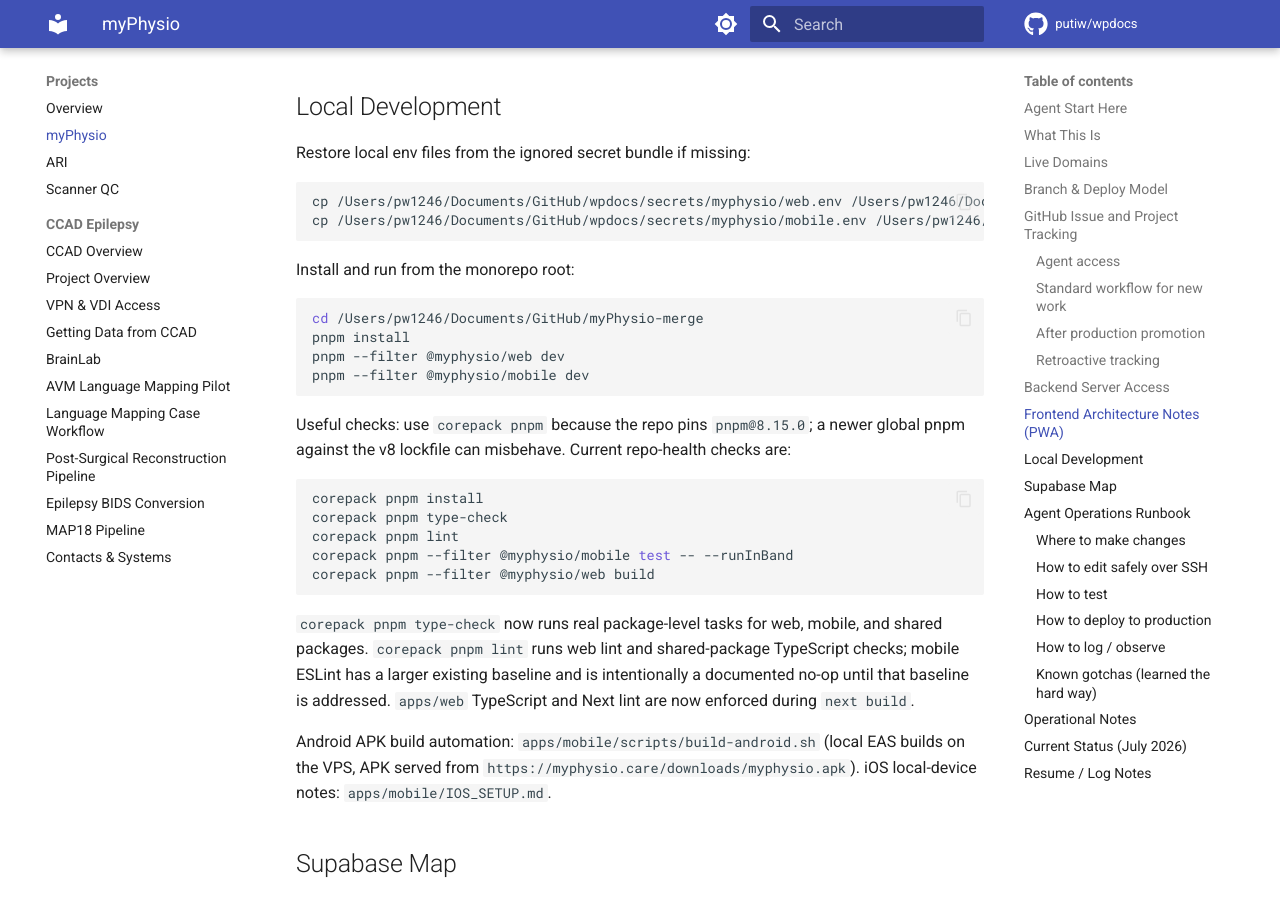
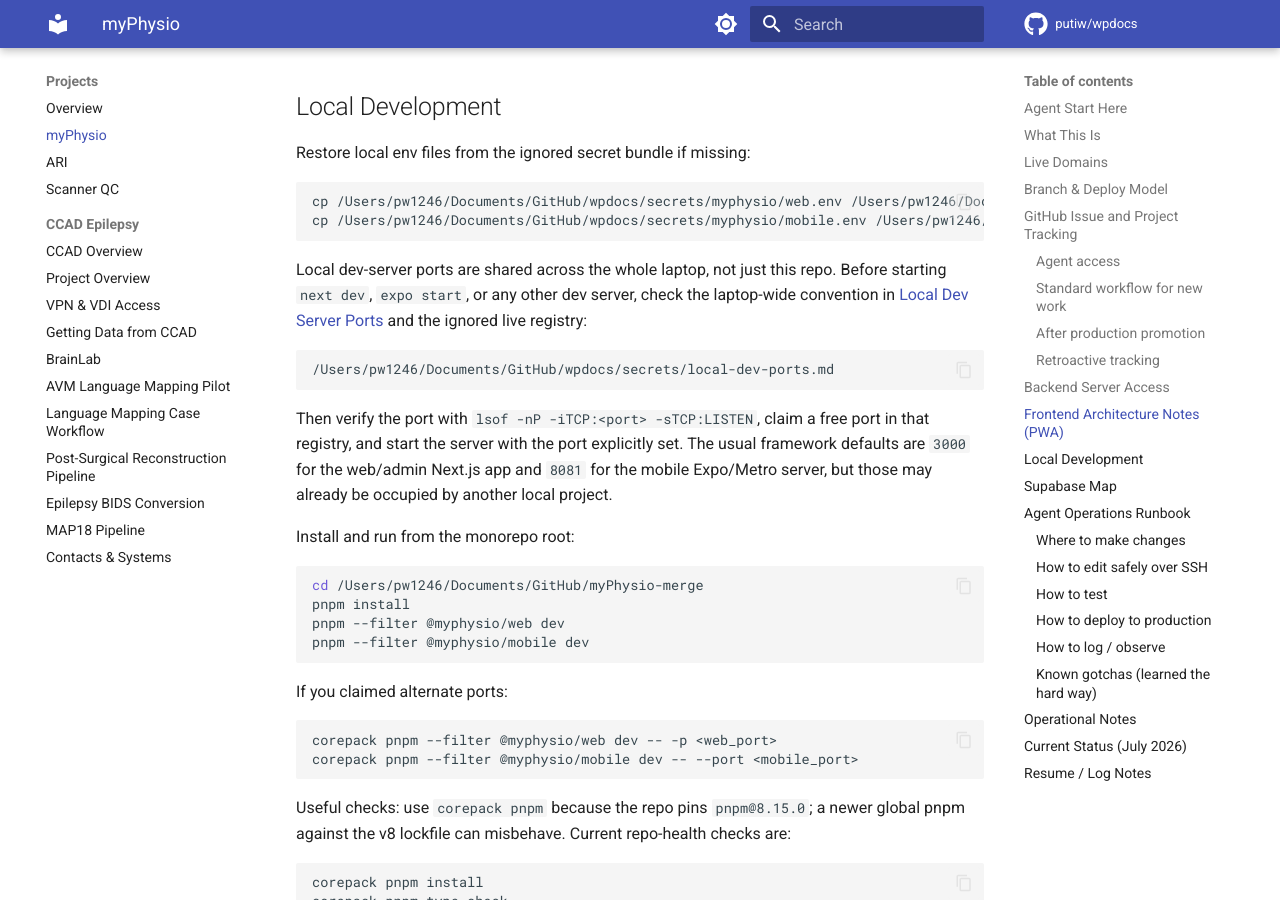
Before and after one commit to putiw/wpdocs, an MkDocs documentation site: the page built from docs/projects/myphysio.md, in a window 1280 px wide and 900 px high, scrolled down 9222 px. Built offline with MkDocs 1.6.1 and Material for MkDocs 9.7.7, drawn with Linux system fonts in a browser that asks for light colours; comment, search, counter and statistics services are not loaded.

````diff
--- a/docs/projects/myphysio.md
+++ b/docs/projects/myphysio.md
@@ -269,6 +269,21 @@ cp /Users/pw1246/Documents/GitHub/wpdocs/secrets/myphysio/web.env /Users/pw1246/
 cp /Users/pw1246/Documents/GitHub/wpdocs/secrets/myphysio/mobile.env /Users/pw1246/Documents/GitHub/myPhysio-merge/apps/mobile/.env
 ```
 
+Local dev-server ports are shared across the whole laptop, not just this repo.
+Before starting `next dev`, `expo start`, or any other dev server, check the
+laptop-wide convention in [Local Dev Server Ports](../systems/local-dev-servers.md)
+and the ignored live registry:
+
+```text
+/Users/pw1246/Documents/GitHub/wpdocs/secrets/local-dev-ports.md
+```
+
+Then verify the port with `lsof -nP -iTCP:<port> -sTCP:LISTEN`, claim a free
+port in that registry, and start the server with the port explicitly set. The
+usual framework defaults are `3000` for the web/admin Next.js app and `8081` for
+the mobile Expo/Metro server, but those may already be occupied by another local
+project.
+
 Install and run from the monorepo root:
 
 ```bash
@@ -276,6 +291,13 @@ cd /Users/pw1246/Documents/GitHub/myPhysio-merge
 pnpm install
 pnpm --filter @myphysio/web dev
 pnpm --filter @myphysio/mobile dev
+```
+
+If you claimed alternate ports:
+
+```bash
+corepack pnpm --filter @myphysio/web dev -- -p <web_port>
+corepack pnpm --filter @myphysio/mobile dev -- --port <mobile_port>
 ```
 
 Useful checks: use `corepack pnpm` because the repo pins `pnpm@8.15.0`; a newer global pnpm against the v8 lockfile can misbehave. Current repo-health checks are:
````
Also changed, not shown: README.md (added, +71 -0 lines), docs/index.md (+18 -1 lines).
